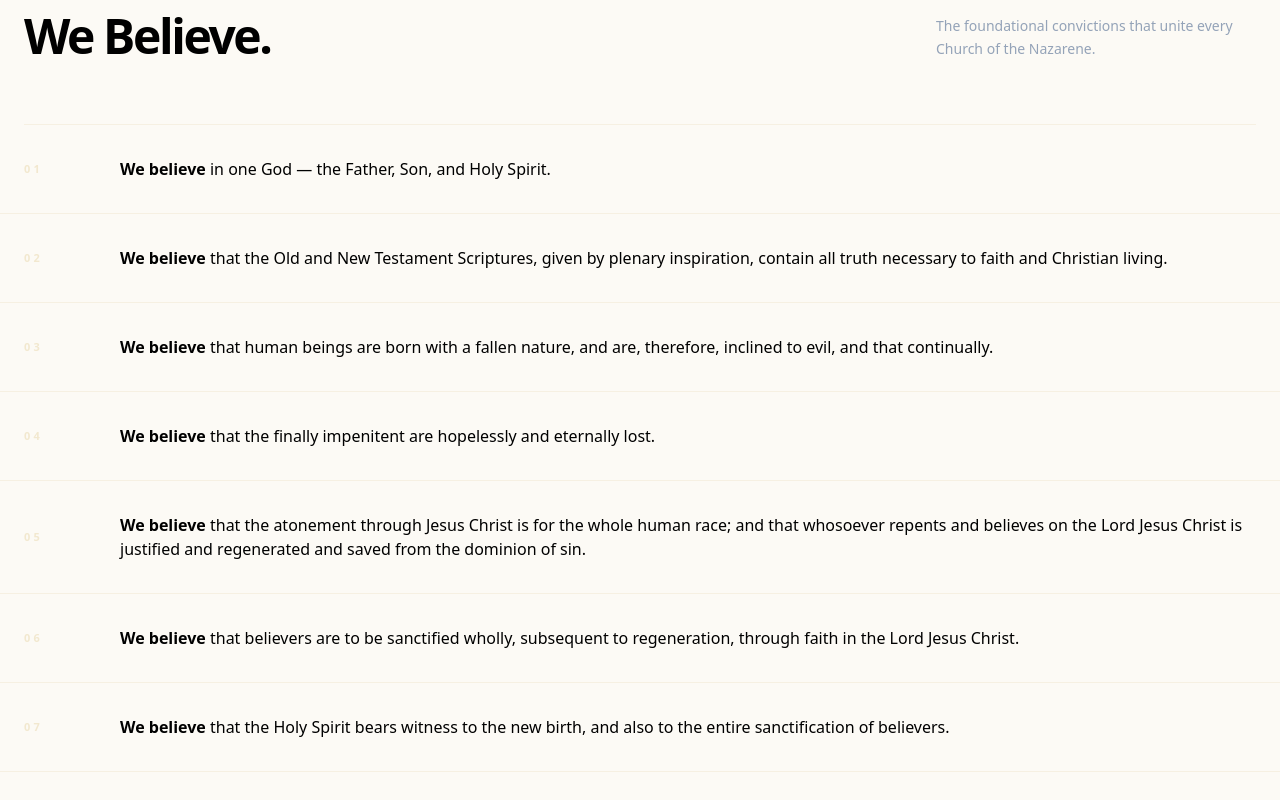
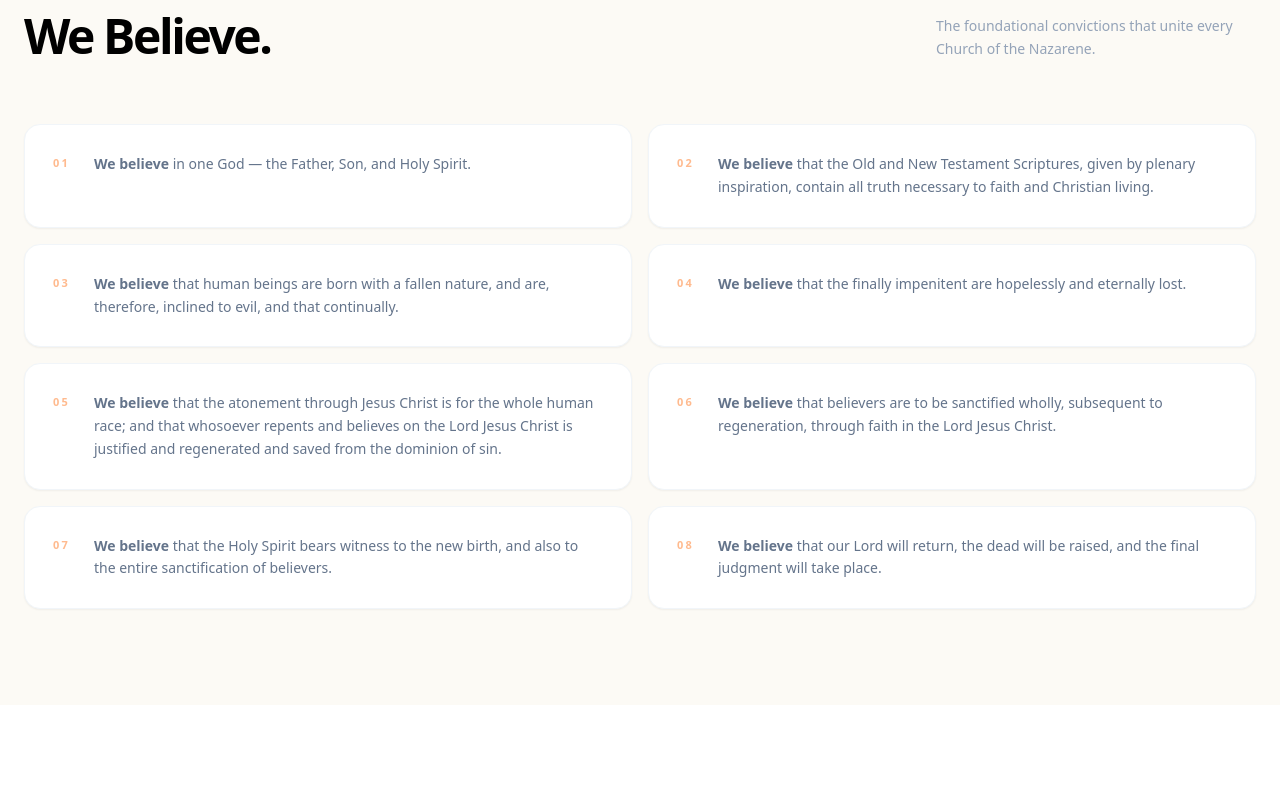
Before and after one commit to TRaubenheimer18/nazarene-website, a React (Create React App) app: page /about in a window 1280 px wide. Shown: the part 2180-2980 px from the top of the page. Built offline with nearby package versions, Linux system fonts and the light colour scheme.

Commit message:
Update About.jsx

```diff
--- a/src/pages/About.jsx
+++ b/src/pages/About.jsx
@@ -147,12 +147,12 @@
             </p>
           </div>
 
-          <div className="flex flex-col divide-y divide-sand/50 border-t border-sand/50">
+          <div className="grid md:grid-cols-2 gap-4">
             {beliefs.map((b, i) => (
-              <div key={i} className="flex flex-col md:flex-row md:items-center gap-6 md:gap-16 py-8 px-6 -mx-6">
-                <span className="text-[11px] font-black text-sand tracking-[0.3em] shrink-0 w-8">{String(i + 1).padStart(2, '0')}</span>
-                <p className="text-navy/80 text-sm md:text-base font-light leading-relaxed">
-                  <span className="font-black text-navy">We believe </span>{b}
+              <div key={i} className="flex gap-6 bg-white rounded-2xl p-7 border border-slate-100 shadow-sm">
+                <span className="text-[11px] font-black text-sunset/60 tracking-[0.2em] shrink-0 pt-0.5">{String(i + 1).padStart(2, '0')}</span>
+                <p className="text-slate-500 text-sm leading-relaxed font-light">
+                  <span className="font-bold text-navy">We believe </span>{b}
                 </p>
               </div>
             ))}
```
